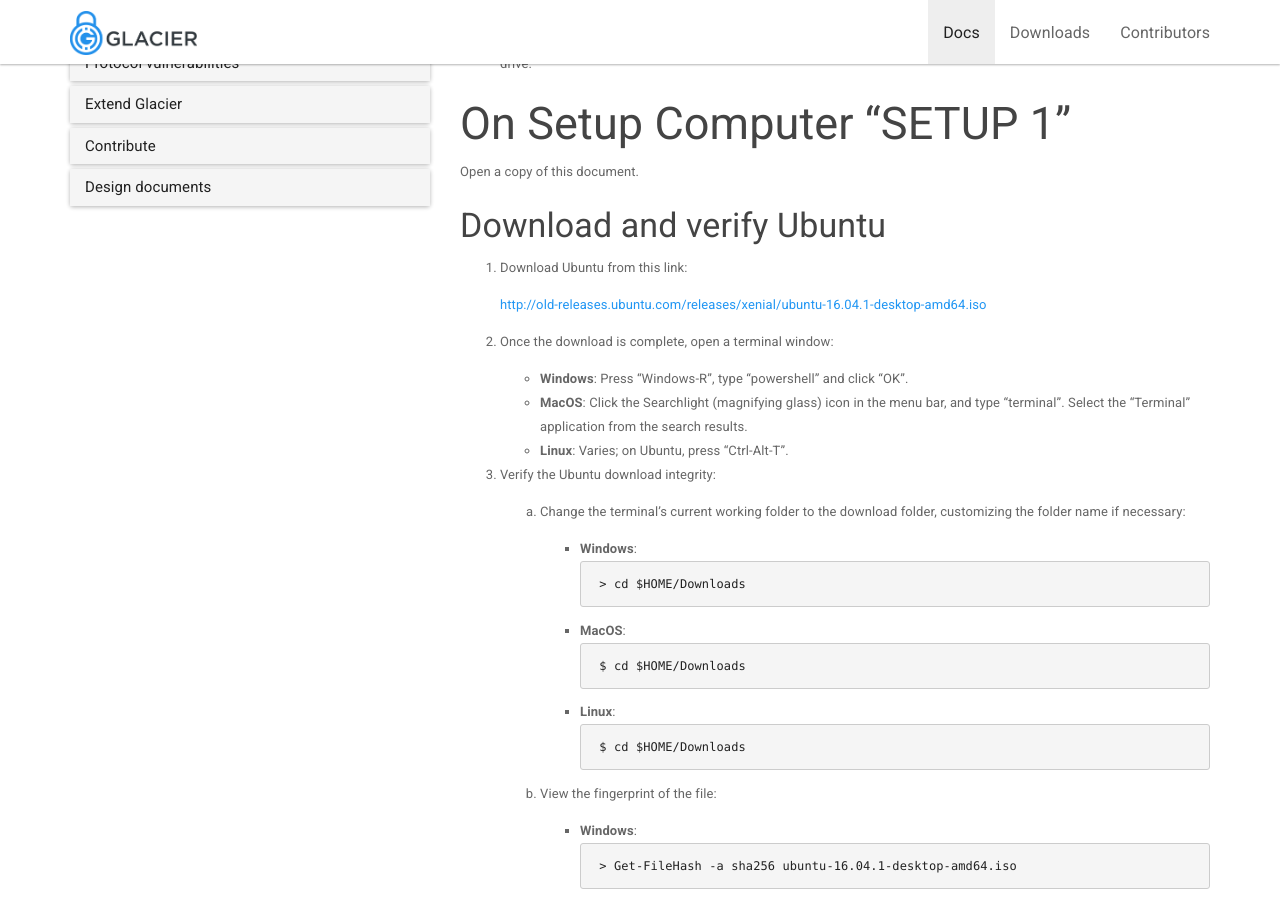
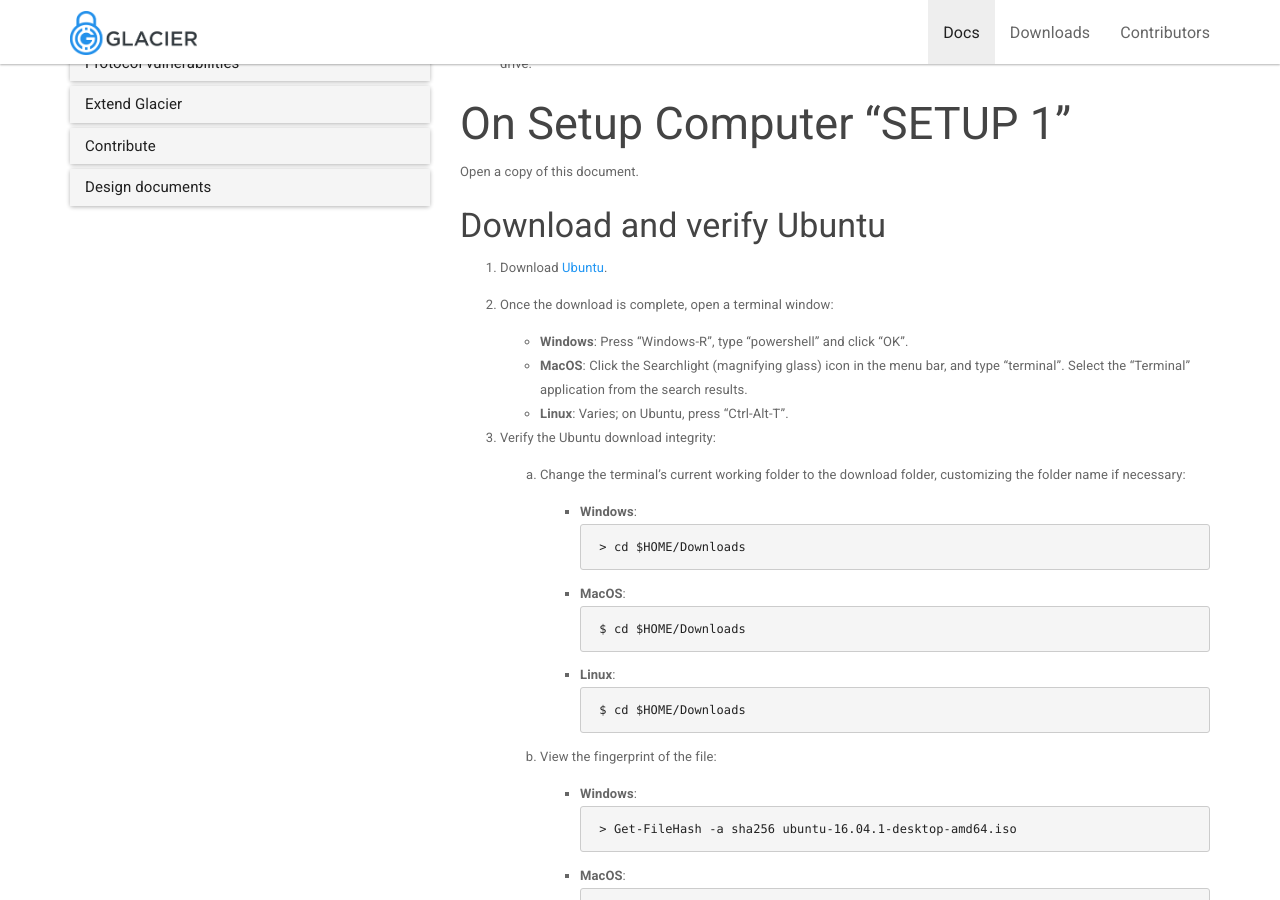
Before and after one commit to GlacierProtocol/glacierprotocol.github.io, a Jekyll site: the page built from _docs/setup/create-boot-usb.md, in a window 1280 px wide and 900 px high, scrolled down 566 px. Built offline with Jekyll 4.4.1, drawn with Linux system fonts in a browser that asks for light colours; nearby versions of some CDN libraries.

Commit message:
Re-linked for consistency and readability across html and pdf

```diff
--- a/_docs/setup/create-boot-usb.md
+++ b/_docs/setup/create-boot-usb.md
@@ -32,9 +32,7 @@ Open a copy of this document.
 
 ### Download and verify Ubuntu
 
-1. Download Ubuntu from this link:
-
-    [http://old-releases.ubuntu.com/releases/xenial/ubuntu-16.04.1-desktop-amd64.iso](http://old-releases.ubuntu.com/releases/xenial/ubuntu-16.04.1-desktop-amd64.iso)
+1. Download [Ubuntu](http://old-releases.ubuntu.com/releases/xenial/ubuntu-16.04.1-desktop-amd64.iso).
 
 2. Once the download is complete, open a terminal window:
 
```
